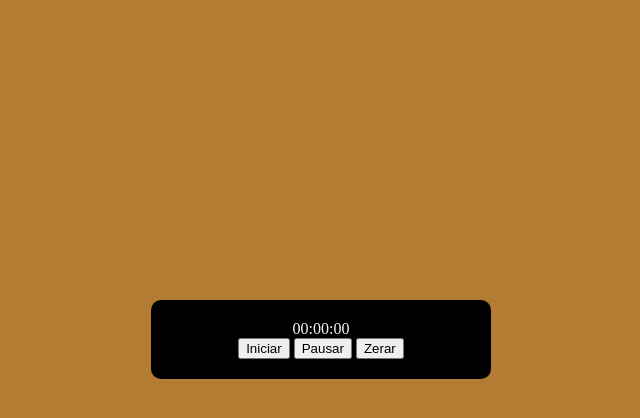
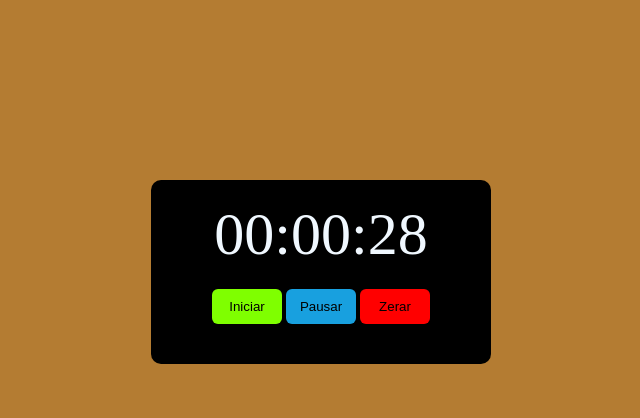
Before and after one commit to JonasDev23/cronometro01, a plain HTML site: page index.html in a window 1280 px wide. Both pictures are taken after a click on the button "Iniciar". Shown: the whole page, without its empty margins (319-959 px from the left). Drawn offline with Linux system fonts and the light colour scheme.

Commit message:
atualizado

```diff
--- a/index.css
+++ b/index.css
@@ -8,5 +8,37 @@ body{
     background-color: black;
     color: aliceblue;
     border-radius: 10px;
-    margin-top: 300px;text-align: center;
+    margin-top: 180px;text-align: center;
 }
+
+#temporizador{
+    font-size: 60px;
+    text-align: center;
+}
+
+.grupo-botoes{
+    padding: 20px;
+}
+
+button{
+    width: 70px;
+    border: 0;
+    border-radius: 6px;
+    padding: 10px;
+}
+
+button:hover{
+    cursor: pointer;
+}
+
+button.btn-iniciar{
+    background-color: chartreuse;
+}
+
+button.btn-pausar{
+    background-color: rgb(24, 160, 223);
+}
+
+button.btn-zerar{
+    background-color: rgb(255, 0, 0);
+}
--- a/index.html
+++ b/index.html
@@ -12,9 +12,9 @@
         <span id="temporizador">00:00:00</span>
 
         <div class="grupo-botoes">
-            <button class="btn-iniciar">Iniciar</button>
-            <button class="btn-pausar">Pausar</button>
-            <button class="btn-zerar">Zerar</button>
+            <button id="btn-iniciar" class="btn-iniciar">Iniciar</button>
+            <button id="btn-pausar" class="btn-pausar">Pausar</button>
+            <button id="btn-zerar" class="btn-zerar">Zerar</button>
         </div>
 
     </div>
--- a/javascript/index.js
+++ b/javascript/index.js
@@ -0,0 +1,77 @@
+let cronometro = (function (){
+
+    let temporizador = document.getElementById('temporizador');
+    let botoes = {
+        iniciar: document.getElementById('btn-iniciar'),
+        pausar: document.getElementById('btn-pausar'),
+        zerar: document.getElementById('btn-zerar'),
+    }
+
+    botoes.iniciar.addEventListener('click',(e) =>{
+        e.preventDefault();
+        iniciar();
+    });
+
+    botoes.pausar.addEventListener('click',(e) =>{
+        e.preventDefault();
+        parar();
+    });
+
+    botoes.zerar.addEventListener('click',(e) =>{
+        e.preventDefault();
+        zerar();
+    });
+
+    //variáveis do cronometro:
+    let ss = 0;
+    let mm = 0;
+    let hh = 0;
+    let cron;
+
+    function iniciar(){
+        cron = setInterval(() =>{
+            timer();
+        }, 100);
+    }
+
+    function parar(){
+        clearInterval(cron);
+    }
+
+    function zerar(){
+        parar();
+        ss=0;
+        mm=0;
+        hh=0;
+
+        atualizarTempo();
+    }
+
+    function timer(){
+        ss++;
+
+        if(ss == 60){
+            mm++;
+            ss = 0;
+        }else if(mm == 60){
+            hh++;
+            mm = 0;
+        }
+
+        atualizarTempo();
+    }
+
+    function retornarTempoAtualizado(){
+        var segundos = (ss < 10) ? "0" + ss : ss;
+        var minutos = (mm < 10) ? "0" + mm : mm;
+        var horas = (hh < 10) ? "0" + hh : hh;
+
+        return `${horas}:${minutos}:${segundos}`;
+
+    }
+
+    function atualizarTempo(){
+        temporizador.textContent = retornarTempoAtualizado();
+    }
+
+})()
```
